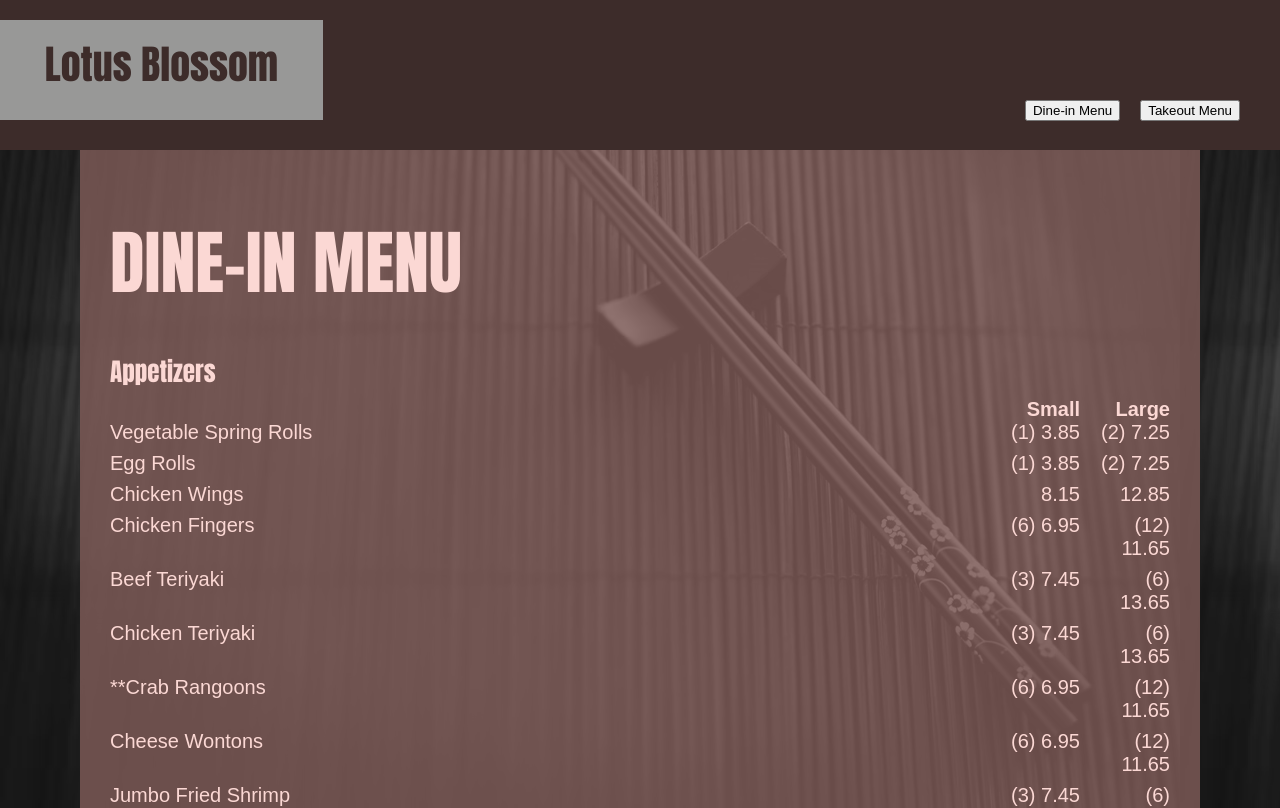
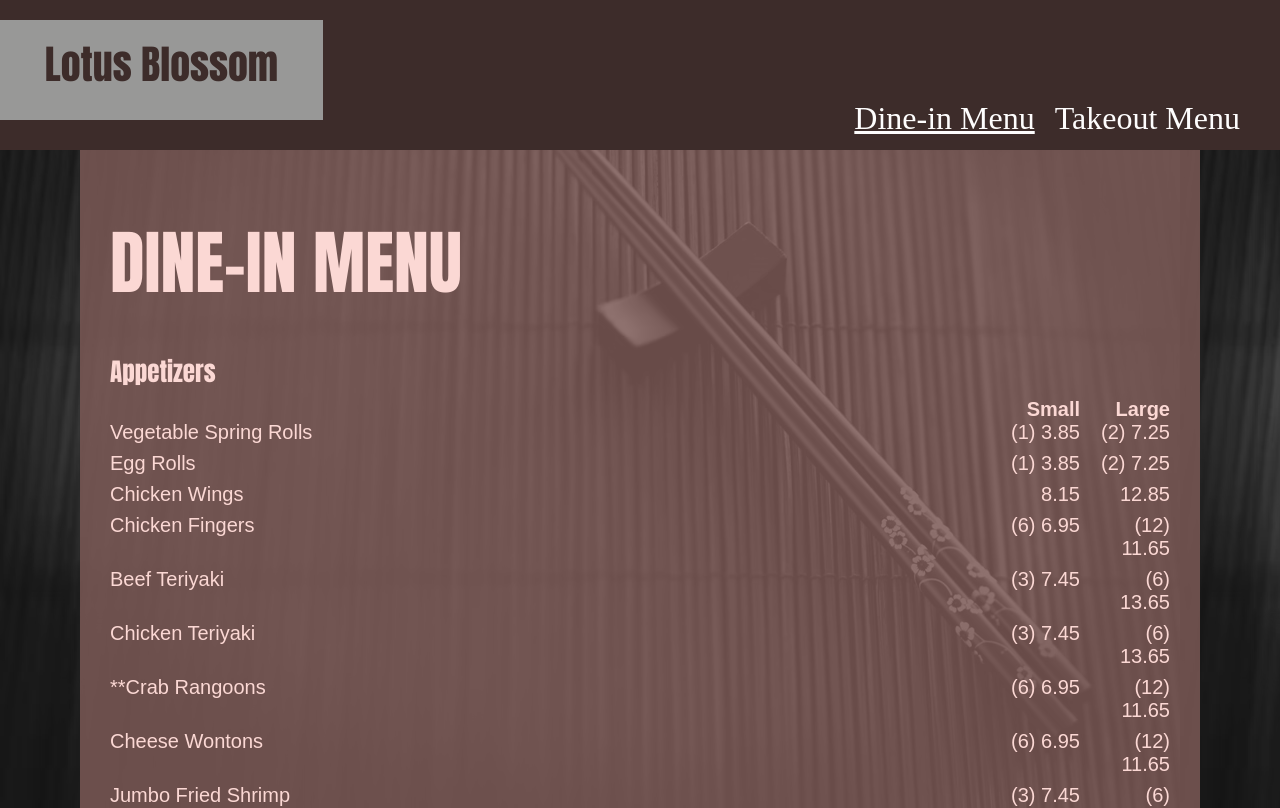
Before and after one commit to lotusblossommaine/restaurant, a React (Create React App) app: page / in a window 1280 px wide. Shown: the top 808 px of the page. Built offline with nearby package versions, Linux system fonts and the light colour scheme; the HTML template or start-up script is replaced by a standard one.

Commit message:
selected menu state

```diff
--- a/src/App.css
+++ b/src/App.css
@@ -46,6 +46,16 @@ body {
     gap: 20px;
 }
 
+.navItem {
+    cursor: pointer;
+    color: var(--white-text-color);
+    font-size: 32px;
+}
+
+.navItem.isSelected {
+    text-decoration: underline;
+}
+
 .backgroundOverlay {
     background-color: rgba(123, 89, 85, 0.85);
     max-width: 1120px;
--- a/src/App.js
+++ b/src/App.js
@@ -1,4 +1,6 @@
 import { useState } from 'react';
+import classnames from 'classnames';
+
 import './App.css';
 import image from "./assets/backgroundImage.jpg";
 import Menu from './Menu/Menu';
@@ -12,8 +14,8 @@ function App() {
         <div className="header">
           <div className="headerLabel"><h1>Lotus Blossom</h1></div>
           <div className="nav">
-            <button onClick={() => { setIsTakeout(false) }}>Dine-in Menu</button>
-            <button onClick={() => { setIsTakeout(true) }}>Takeout Menu</button>
+            <div className={classnames("navItem", { isSelected: !isTakeout })} onClick={() => { setIsTakeout(false) }}>Dine-in Menu</div>
+            <div className={classnames("navItem", { isSelected: isTakeout })} onClick={() => { setIsTakeout(true) }}>Takeout Menu</div>
           </div>
         </div>
         <div className="backgroundOverlay">
--- a/src/Menu/Menu.jsx
+++ b/src/Menu/Menu.jsx
@@ -1,8 +1,9 @@
 import React, { useEffect, useState } from "react"
+import classnames from 'classnames';
+
 import { readCSV, parseData } from "../utils";
 import './Menu.css';
 import { BEER, BEVERAGES, COMBO_PLATE_SECTIONS, DRINKS, FOOD_SECTION_LIST, LUNCHEON_SPECIALS, MIXED_DRINKS, NON_ALCOHOLIC_BEER_OPTION, PU_PU_PLATTERS, SECTIONS_WITH_COLUMNS, SECTIONS_WITH_NO_SIZE_HEADER, SUGGESTIONS, WINE } from "../constants";
-import classnames from 'classnames';
 
 const QuantityLabel = ({ sectionName, prices, index }) => {
     const isDrinksSection = sectionName === DRINKS;
```
